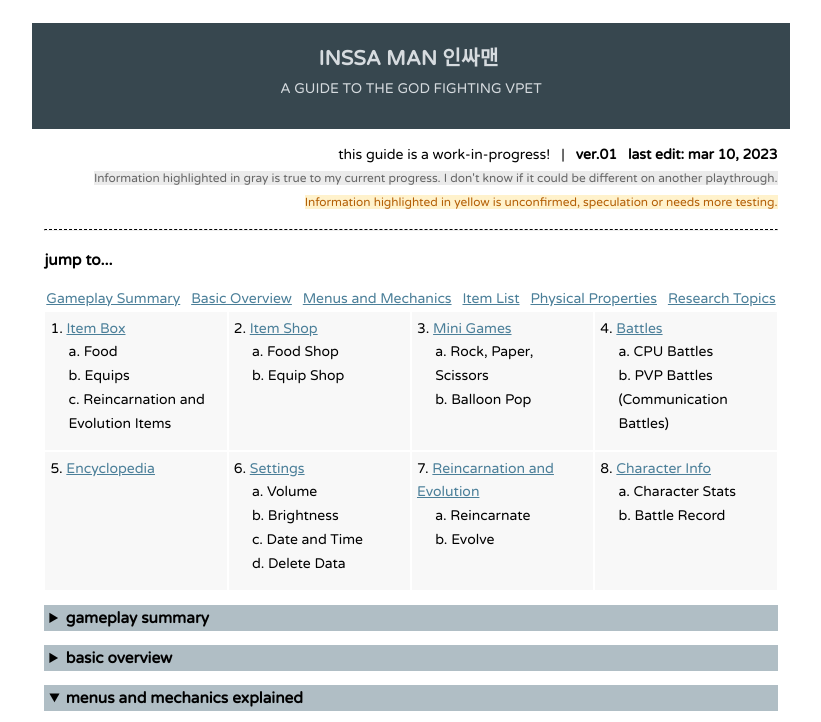
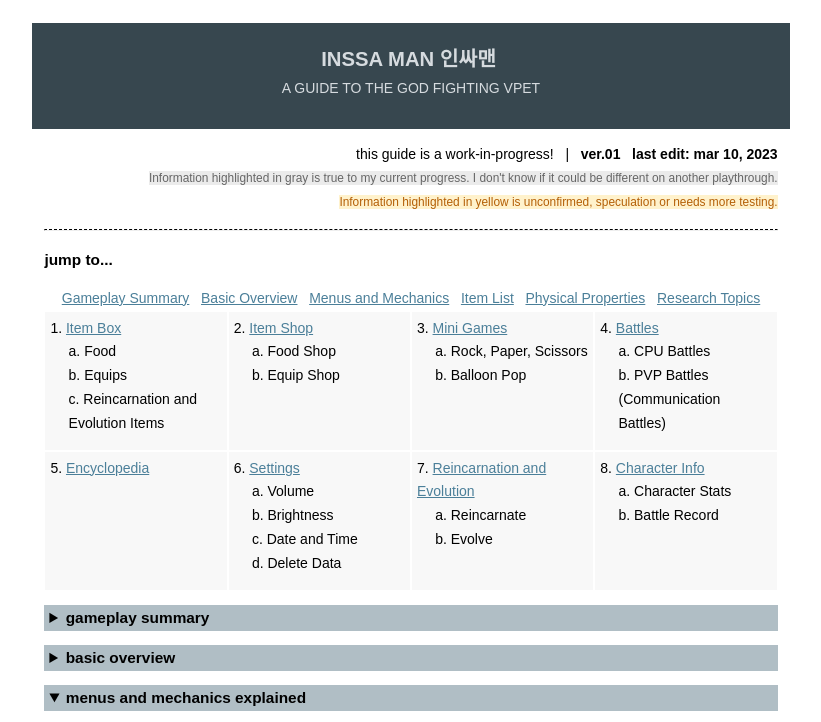
Before and after one commit to happiegrub/inssaman-guide, a plain HTML site: page index.html in a window 1280 px wide. Shown: the top 722 px of the page, without its empty margins (229-1050 px from the left). Drawn offline with Linux system fonts and the light colour scheme.

Commit message:
Update index.html

```diff
--- a/index.html
+++ b/index.html
@@ -3,9 +3,6 @@
 <head>
 <meta name="viewport" content="width=device-width, initial-scale=1.0">
 <link rel="stylesheet" type="text/css" href="style.css">
-<style>
-@import url('https://fonts.googleapis.com/css2?family=Varela+Round&display=swap');
-</style>
 </head>
 <div class="container">
 <div class="banner">
```
